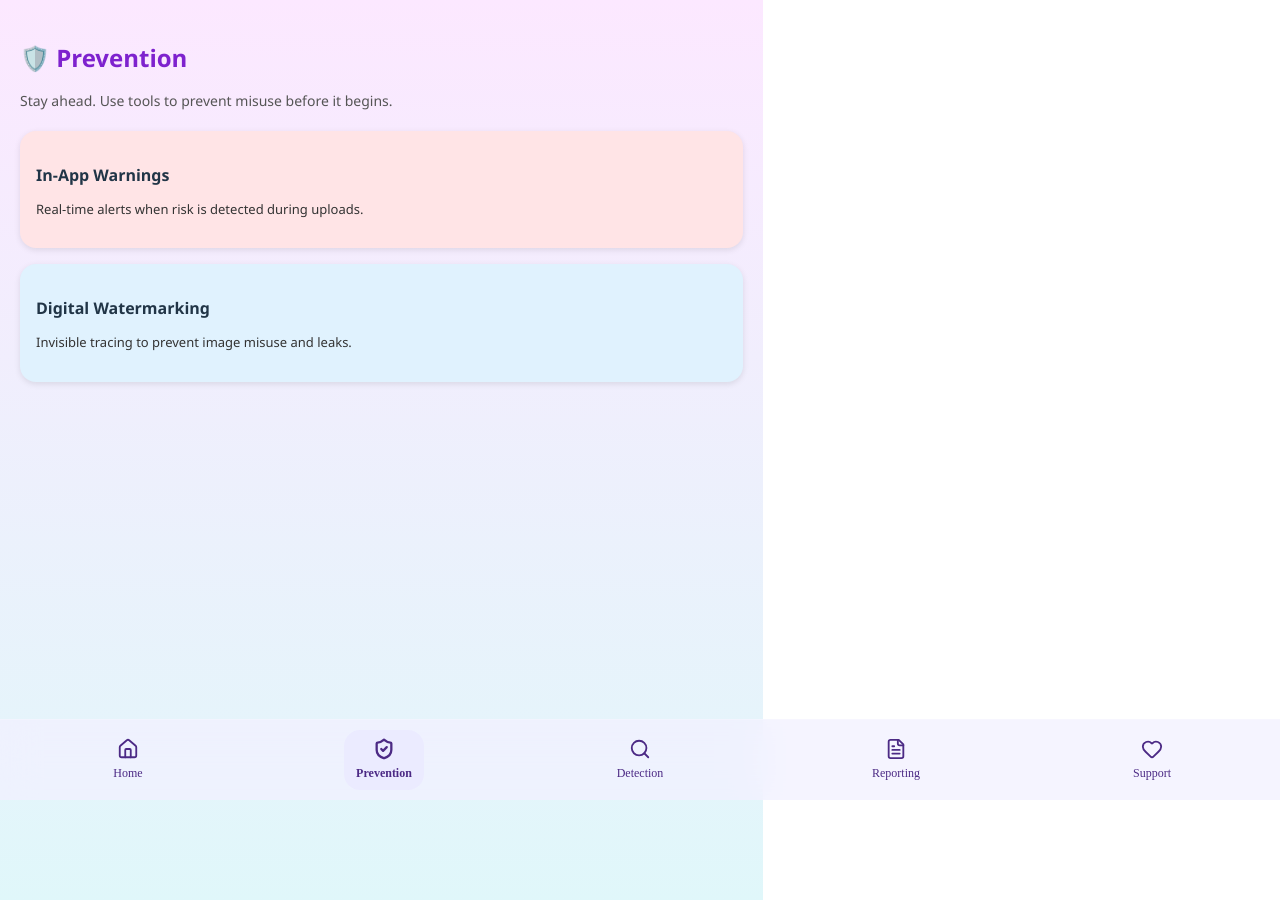
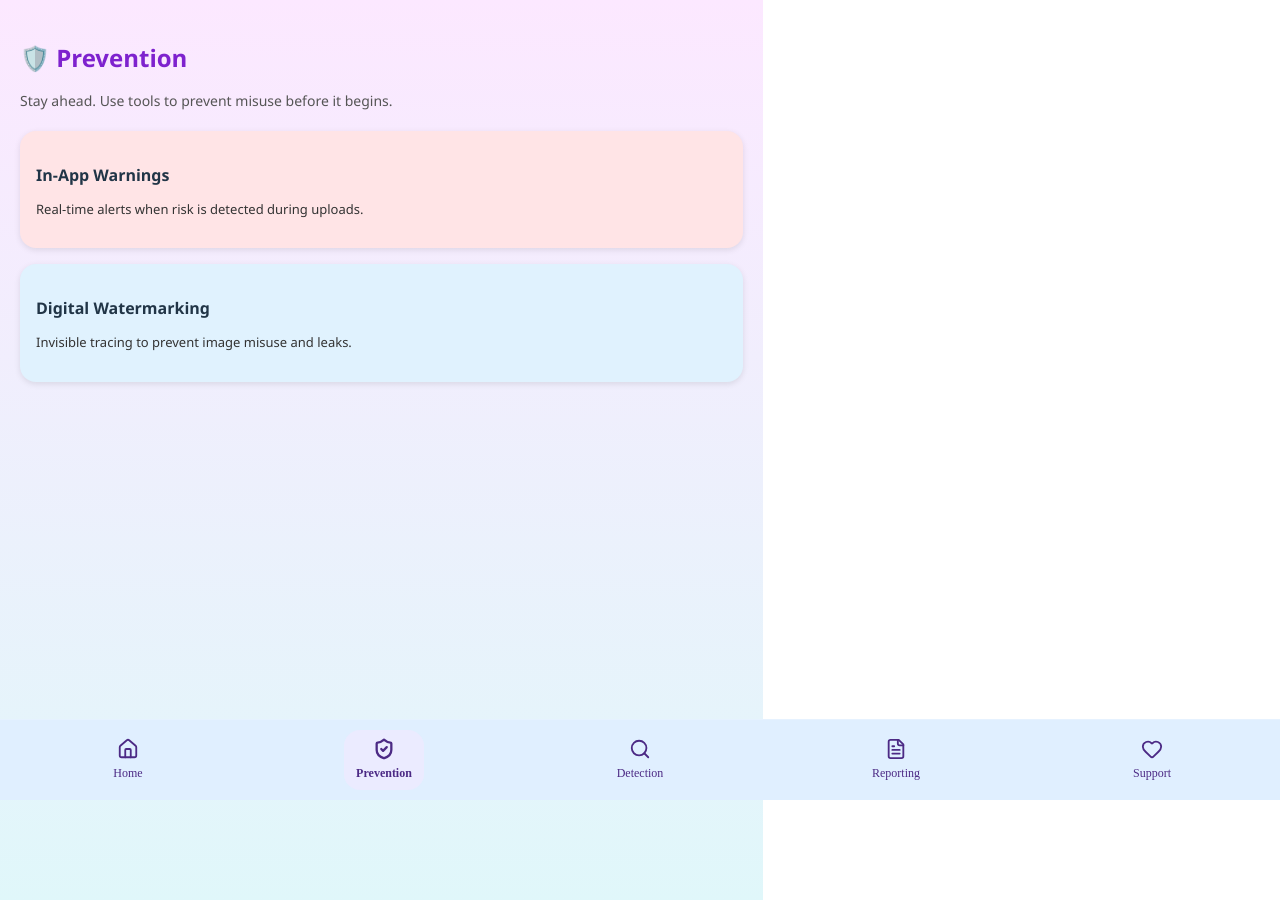
Before and after one commit to Gowri-Arun/VantaAI-DFD, a React (Vite) app: page /prevent in a window 1280 px wide. Built offline with nearby package versions, Linux system fonts and the light colour scheme.

Commit message:
enhanced ui

```diff
--- a/src/components/Tabs/BottomNav.jsx
+++ b/src/components/Tabs/BottomNav.jsx
@@ -50,7 +50,7 @@ const styles = {
     height: '80px',
     display: 'flex',
     // --- The Glass Effect ---
-    backgroundColor: 'rgba(242, 240, 255, 0.75)', // Light lavender semi-transparent
+    backgroundColor: '#E0EFFF', // Light lavender semi-transparent
     backdropFilter: 'blur(18px)',
     WebkitBackdropFilter: 'blur(18px)',
     // ---
```
